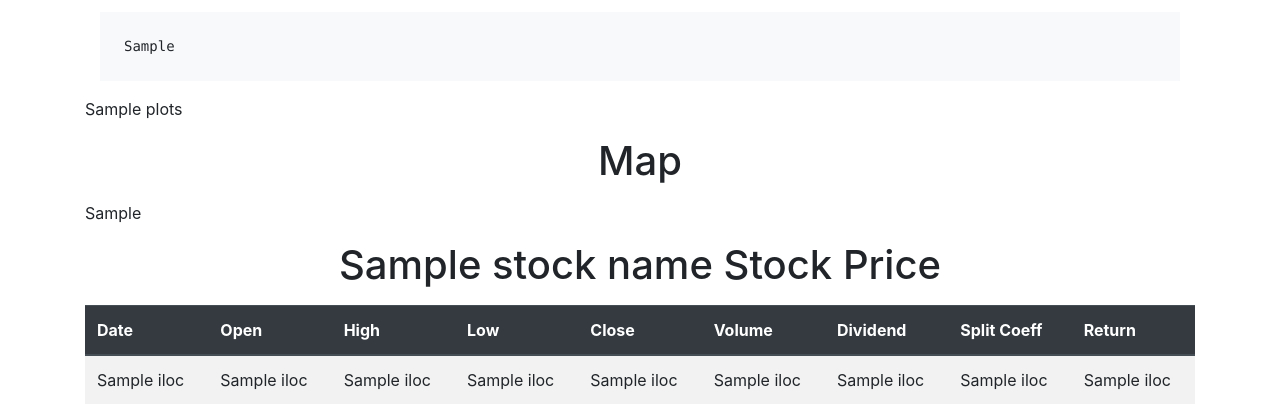
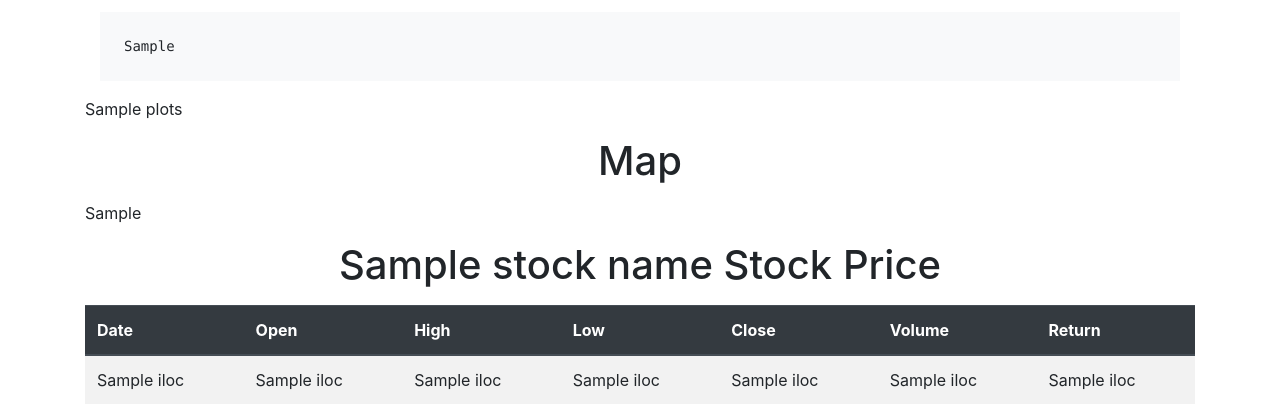
Before and after one commit to liviobue/sp_project_group_19, a Flask app: template templates/stock_info.html in a window 1280 px wide. Shown: the part 537-957 px from the top of the page. Run offline with Flask 3, Linux system fonts and the light colour scheme; the template is opened without the code that fills it: most values are stand-ins (such as "Sample title", 1, 10 or a date in 2020); some libraries are stand-ins or nearby versions.

Commit message:
Columns removed

```diff
--- a/app.py
+++ b/app.py
@@ -89,6 +89,7 @@ def get_stock_data_for_page(start_date, end_date, symbol):
     # Step 3: Calculate daily return
     df['return'] = df['close'].sort_index(ascending=False).pct_change().apply(
         lambda x: "{:.3f} %".format(x*100))
+    df.drop(columns=['dividend', 'split_coeff'])
     return (df)
 
 
--- a/templates/stock_info.html
+++ b/templates/stock_info.html
@@ -68,8 +68,6 @@
                 <th>Low</th>
                 <th>Close</th>
                 <th>Volume</th>
-                <th>Dividend</th>
-                <th>Split Coeff</th>
                 <th>Return</th>
             </tr>
         </thead>
@@ -82,8 +80,6 @@
                 <td>{{ row.iloc[4] }}</td>
                 <td>{{ row.iloc[5] }}</td>
                 <td>{{ row.iloc[6] }}</td>
-                <td>{{ row.iloc[7] }}</td>
-                <td>{{ row.iloc[8] }}</td>
                 <td>{{ row.iloc[9] }}</td>
             </tr>
             {% endfor %}
```
